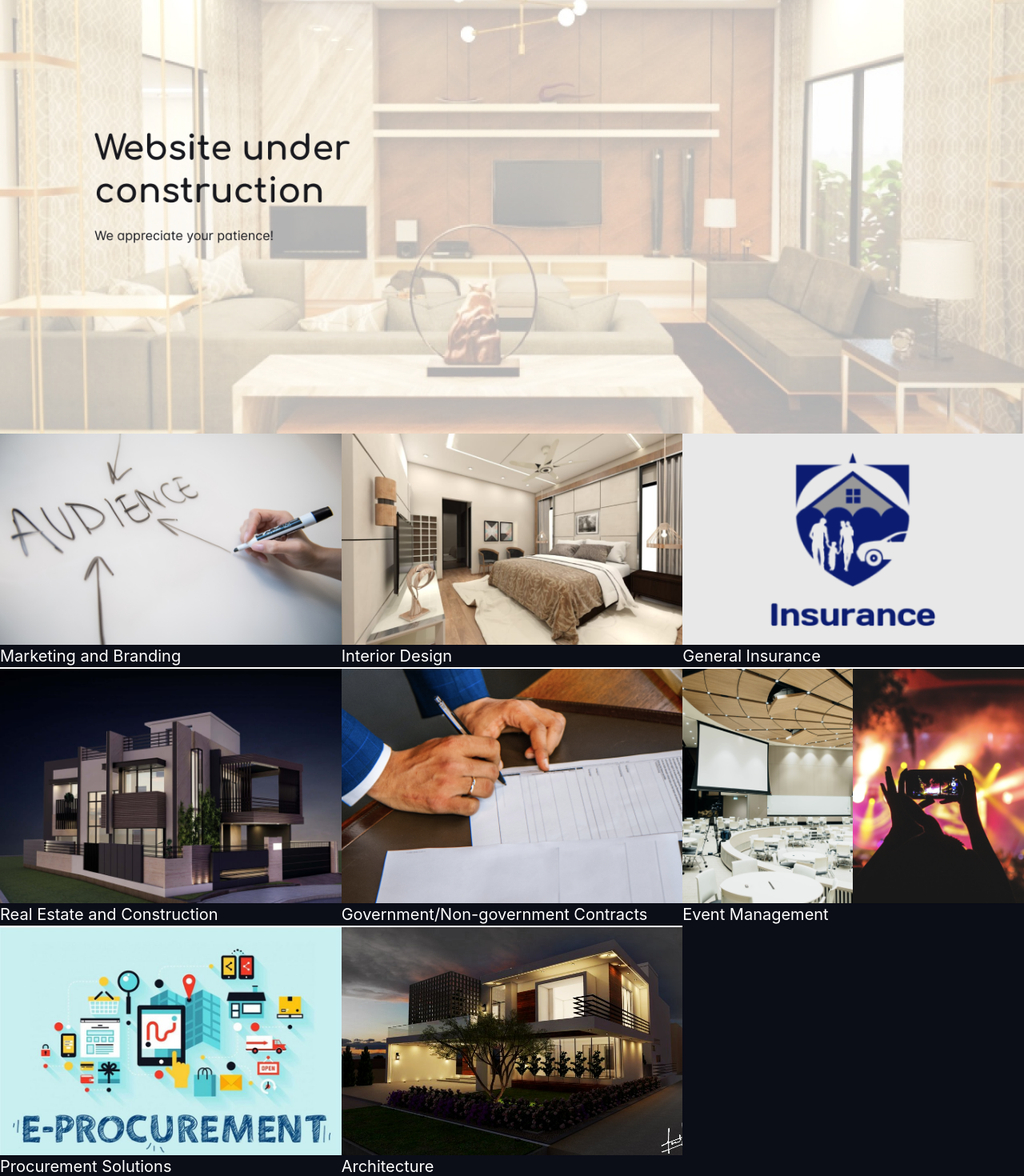
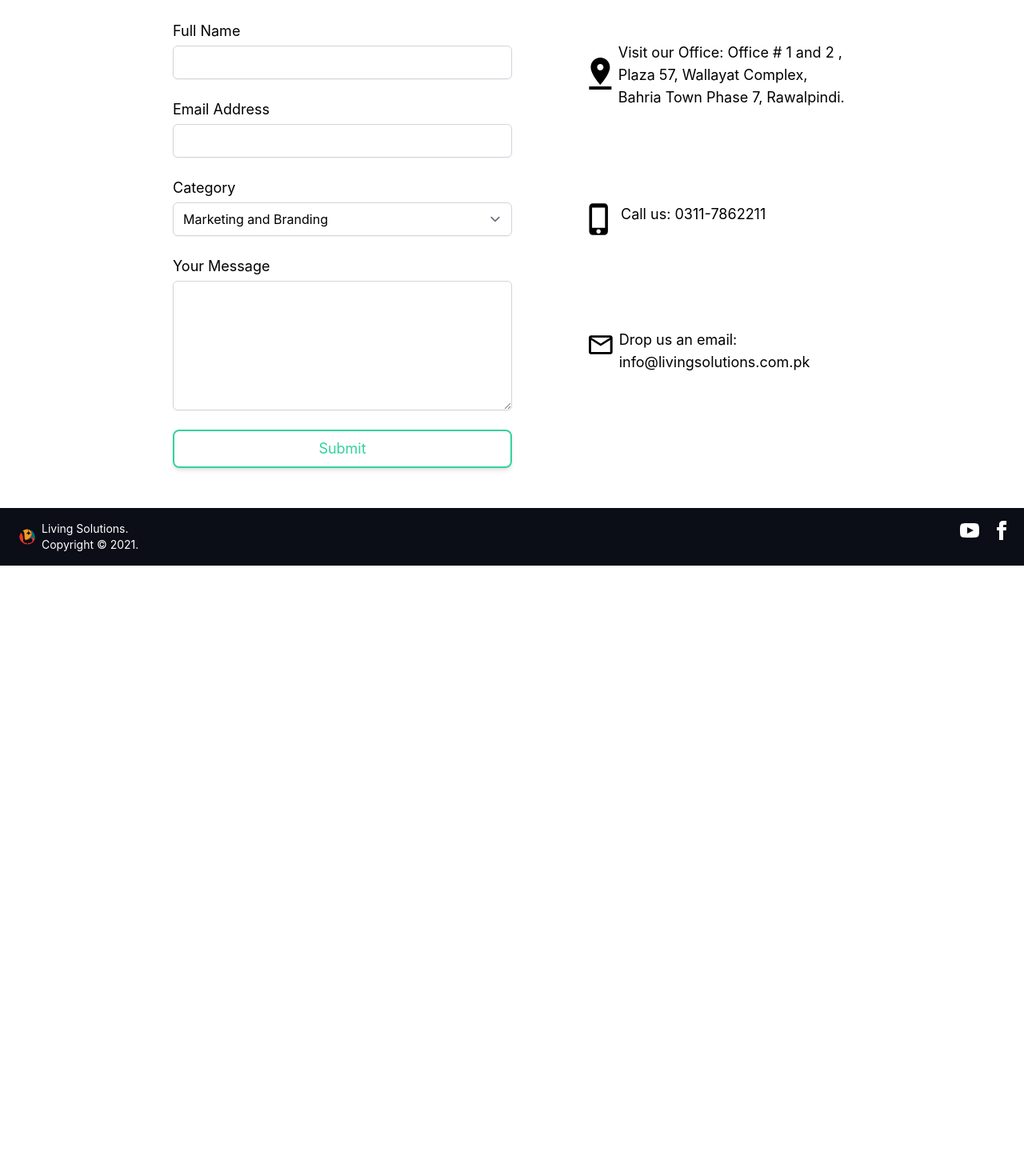
Before and after one commit to NasirKhalidQ/living-frontend, a React (Create React App) app: page /contact in a window 1280 px wide. Shown: the part 220-1690 px from the top of the page at 80% size. After the commit the page ends 927 px from the top, so only its background shows below. Built offline with nearby package versions, Linux system fonts and the light colour scheme; the HTML template or start-up script is replaced by a standard one.

Commit message:
complete contact form frontend

```diff
--- a/src/App.js
+++ b/src/App.js
@@ -8,8 +8,8 @@ function App() {
   return (
     <>
       <NavBar />
-      <Landing imgpath="./imgs/interior.jpg" />
-      {/* <Contact /> */}
+      {/* <Landing imgpath="./imgs/interior.jpg" /> */}
+      <Contact />
       <Footer />
     </>
   );
--- a/src/Contact.js
+++ b/src/Contact.js
@@ -68,7 +68,7 @@ function Contact() {
           <div className="grid sm:grid-cols-2">
             <div className="grid gap-6">
               <label className="block">
-                <span className="text-accusoft-white text-xl">
+                <span className="text-accusoft-white text-xl font-semi-bold">
                   Leave us a message
                 </span>
               </label>
@@ -149,21 +149,21 @@ function Contact() {
                 </button>
               </form>
             </div>
-            <div className="grid mt-20 ml-24">
+            <div className="grid mt-20 md:ml-24 gap-6 md:gap-0">
               <div className="inline-flex">
                 <Location />
-                <p className="pl-4">
+                <p className="ml-2">
                   Visit our Office: Office # 1 and 2 , Plaza 57, Wallayat
                   Complex, Bahria Town Phase 7, Rawalpindi.
                 </p>
               </div>
               <div className="inline-flex">
                 <Mobile />
-                <p className="pl-2">Call us 0311-7862211</p>
+                <p className="sm:pl-4 md:pl-0">Call us: 0311-7862211</p>
               </div>
               <div className="inline-flex">
                 <Mail />
-                <p className="pl-4">
+                <p className="ml-2">
                   Drop us an email: info@livingsolutions.com.pk
                 </p>
               </div>
--- a/src/Landing.js
+++ b/src/Landing.js
@@ -6,28 +6,60 @@ function Landing({ imgpath }) {
       </div>
       <div className="grid grid-cols-2 md:grid-cols-3 text-xs lg:text-xl bg-living-header text-white">
         <img
-          className="object-cover w-full h-full"
+          className="object-cover w-full h-full border-2 border-black"
           src="./imgs/marketing.png"
           alt="marketing"
         />
         <img
-          className="object-cover w-full h-full"
-          src="./imgs/interior.png"
+          className="object-cover w-full h-full border-2 border-black"
+          src="./imgs/architecture.jpg"
           alt="architecture"
         />
         <a className="flex md:hidden hover:text-living-red" href="#">
           Marketing and Branding
         </a>
         <a className="flex md:hidden hover:text-living-red" href="#">
+          Architecture
+        </a>
+        <img
+          className="object-cover w-full h-full border-2 border-black"
+          src="./imgs/real-estate.png"
+          alt="real estate"
+        />
+        <a className="hidden md:flex hover:text-living-red" href="#">
+          Marketing and Branding
+        </a>
+        <a className="hidden md:flex hover:text-living-red" href="#">
+          Architecture
+        </a>
+        <a className="hidden md:flex hover:text-living-red" href="#">
+          Real Estate and Construction
+        </a>
+        <img
+          className="object-cover w-full h-full border-2 border-black"
+          src="./imgs/interior.png"
+          alt="interior"
+        />
+        <a className="flex md:hidden hover:text-living-red" href="#">
+          Real Estate and Construction
+        </a>
+        <a className="flex md:hidden hover:text-living-red" href="#">
           Interior Design
         </a>
+
         <img
-          className="object-cover w-full h-full"
+          className="object-cover w-full h-full border-2 border-black"
           src="./imgs/insurance.png"
           alt="general insurance"
         />
-        <a className="hidden md:flex hover:text-living-red" href="#">
-          Marketing and Branding
+
+        <img
+          className="object-cover w-full h-full border-2 border-black"
+          src="./imgs/govt.png"
+          alt="government contracts"
+        />
+        <a className="flex md:hidden hover:text-living-red" href="#">
+          General Insurance
         </a>
         <a className="hidden md:flex hover:text-living-red" href="#">
           Interior Design
@@ -35,64 +67,36 @@ function Landing({ imgpath }) {
         <a className="hidden md:flex hover:text-living-red" href="#">
           General Insurance
         </a>
-        <img
-          className="object-cover w-full h-full border-white border-t-2"
-          src="./imgs/real-estate.png"
-          alt="real estate"
-        />
-        <a className="flex md:hidden hover:text-living-red" href="#">
-          General Insurance
+        <a className="hidden md:flex hover:text-living-red" href="#">
+          Government/Non-government Contracts
         </a>
         <a className="flex md:hidden hover:text-living-red" href="#">
-          Real Estate and Construction
+          Govt/Non-govt Contracts
         </a>
         <img
-          className="object-cover w-full h-full border-white border-t-2"
-          src="./imgs/govt.png"
-          alt="government contracts"
-        />
-        <img
-          className="object-cover w-full h-full border-white border-t-2"
+          className="object-cover w-full h-full border-2 border-black"
           src="./imgs/event.png"
           alt="event management"
         />
-        <a className="flex md:hidden hover:text-living-red" href="#">
-          Govt/Non-govt Contracts
+
+        <img
+          className="object-cover w-full h-full border-2 border-black"
+          src="./imgs/procurement.jpeg"
+          alt="procurement"
+        />
+
+        <p className="hidden md:flex text-living-header"></p>
+        <a className="hidden md:flex hover:text-living-red" href="#">
+          Event Management
+        </a>
+        <a className="hidden md:flex hover:text-living-red" href="#">
+          Procurement Solutions
         </a>
         <a className="flex md:hidden hover:text-living-red" href="#">
           Event Management
         </a>
-        <a className="hidden md:flex hover:text-living-red" href="#">
-          Real Estate and Construction
-        </a>
-        <a className="hidden md:flex hover:text-living-red" href="#">
-          Government/Non-government Contracts
-        </a>
-        <a className="hidden md:flex hover:text-living-red" href="#">
-          Event Management
-        </a>
-        <img
-          className="object-cover w-full h-full border-white border-t-2"
-          src="./imgs/procurement.jpeg"
-          alt="procurement"
-        />
-        <img
-          className="object-cover w-full h-full border-white border-t-2"
-          src="./imgs/architecture.jpg"
-          alt="architecture"
-        />
-        <p className="hidden md:flex text-living-header"></p>
-        <a className="hidden md:flex hover:text-living-red" href="#">
-          Procurement Solutions
-        </a>
         <a className="flex md:hidden hover:text-living-red" href="#">
           Procurement Solutions
-        </a>
-        <a className="flex md:hidden hover:text-living-red" href="#">
-          Architecture
-        </a>
-        <a className="hidden md:flex hover:text-living-red" href="#">
-          Architecture
         </a>
       </div>
     </>
--- a/src/Location.js
+++ b/src/Location.js
@@ -3,15 +3,15 @@ import React from "react";
 const Location = () => {
   return (
     <svg
-      className="w-15 h-15"
+      className="w-20 h-20"
       width="48"
-      height="69"
-      viewBox="0 0 48 69"
+      height="68"
+      viewBox="0 0 48 68"
       fill="none"
       xmlns="http://www.w3.org/2000/svg"
     >
       <path
-        d="M44.5714 20.7C44.5714 9.2805 35.3486 0 24 0C12.6514 0 3.42857 9.2805 3.42857 20.7C3.42857 36.225 24 58.65 24 58.65C24 58.65 44.5714 36.225 44.5714 20.7ZM17.1429 20.7C17.1429 16.905 20.2286 13.8 24 13.8C27.7714 13.8 30.8571 16.905 30.8571 20.7C30.8571 24.495 27.8057 27.6 24 27.6C20.2286 27.6 17.1429 24.495 17.1429 20.7ZM0 62.1V69H48V62.1H0Z"
+        d="M44 20.6667C44 9.63333 35.0333 0.666667 24 0.666667C12.9667 0.666667 4 9.63333 4 20.6667C4 35.6667 24 57.3333 24 57.3333C24 57.3333 44 35.6667 44 20.6667ZM17.3333 20.6667C17.3333 17 20.3333 14 24 14C27.6667 14 30.6667 17 30.6667 20.6667C30.6667 24.3333 27.7 27.3333 24 27.3333C20.3333 27.3333 17.3333 24.3333 17.3333 20.6667ZM0.666664 60.6667V67.3333H47.3333V60.6667H0.666664Z"
         fill="black"
       />
     </svg>
--- a/src/Mobile.js
+++ b/src/Mobile.js
@@ -3,15 +3,15 @@ import React from "react";
 const Mobile = () => {
   return (
     <svg
-      className="w-10 h-10"
-      width="36"
-      height="60"
-      viewBox="0 0 36 60"
+      className="w-10 h-10 pr-4"
+      width="48"
+      height="68"
+      viewBox="0 0 44 74"
       fill="none"
       xmlns="http://www.w3.org/2000/svg"
     >
       <path
-        d="M28.4375 0H6.77083C3.03333 0 0 3.03333 0 6.77083V52.8125C0 56.55 3.03333 59.5833 6.77083 59.5833H28.4375C32.175 59.5833 35.2083 56.55 35.2083 52.8125V6.77083C35.2083 3.03333 32.175 0 28.4375 0ZM17.6042 56.875C15.3563 56.875 13.5417 55.0604 13.5417 52.8125C13.5417 50.5646 15.3563 48.75 17.6042 48.75C19.8521 48.75 21.6667 50.5646 21.6667 52.8125C21.6667 55.0604 19.8521 56.875 17.6042 56.875ZM29.7917 46.0417H5.41667V8.125H29.7917V46.0417Z"
+        d="M35.6667 0.333328H9C4.40001 0.333328 0.666672 4.06666 0.666672 8.66666V65.3333C0.666672 69.9333 4.40001 73.6667 9 73.6667H35.6667C40.2667 73.6667 44 69.9333 44 65.3333V8.66666C44 4.06666 40.2667 0.333328 35.6667 0.333328ZM22.3333 70.3333C19.5667 70.3333 17.3333 68.1 17.3333 65.3333C17.3333 62.5667 19.5667 60.3333 22.3333 60.3333C25.1 60.3333 27.3333 62.5667 27.3333 65.3333C27.3333 68.1 25.1 70.3333 22.3333 70.3333ZM37.3333 57H7.33334V10.3333H37.3333V57Z"
         fill="black"
       />
     </svg>
```
